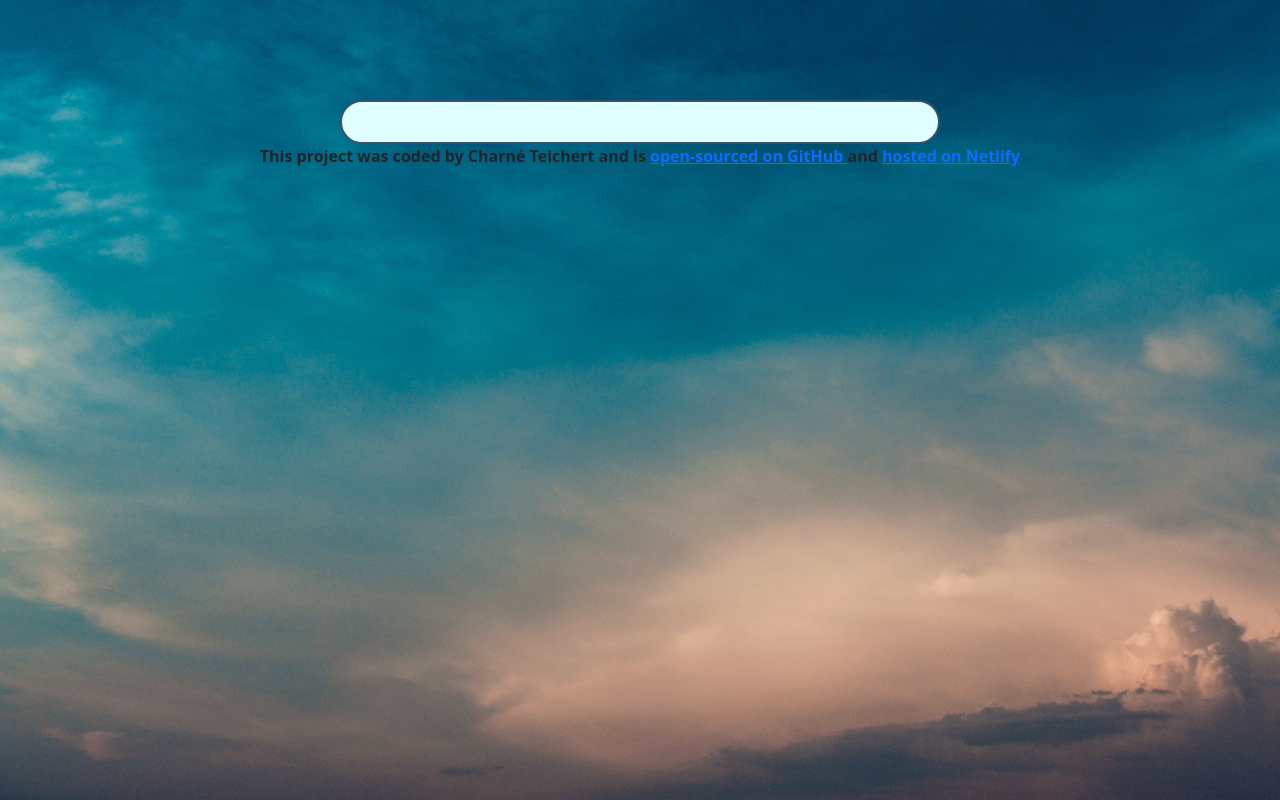
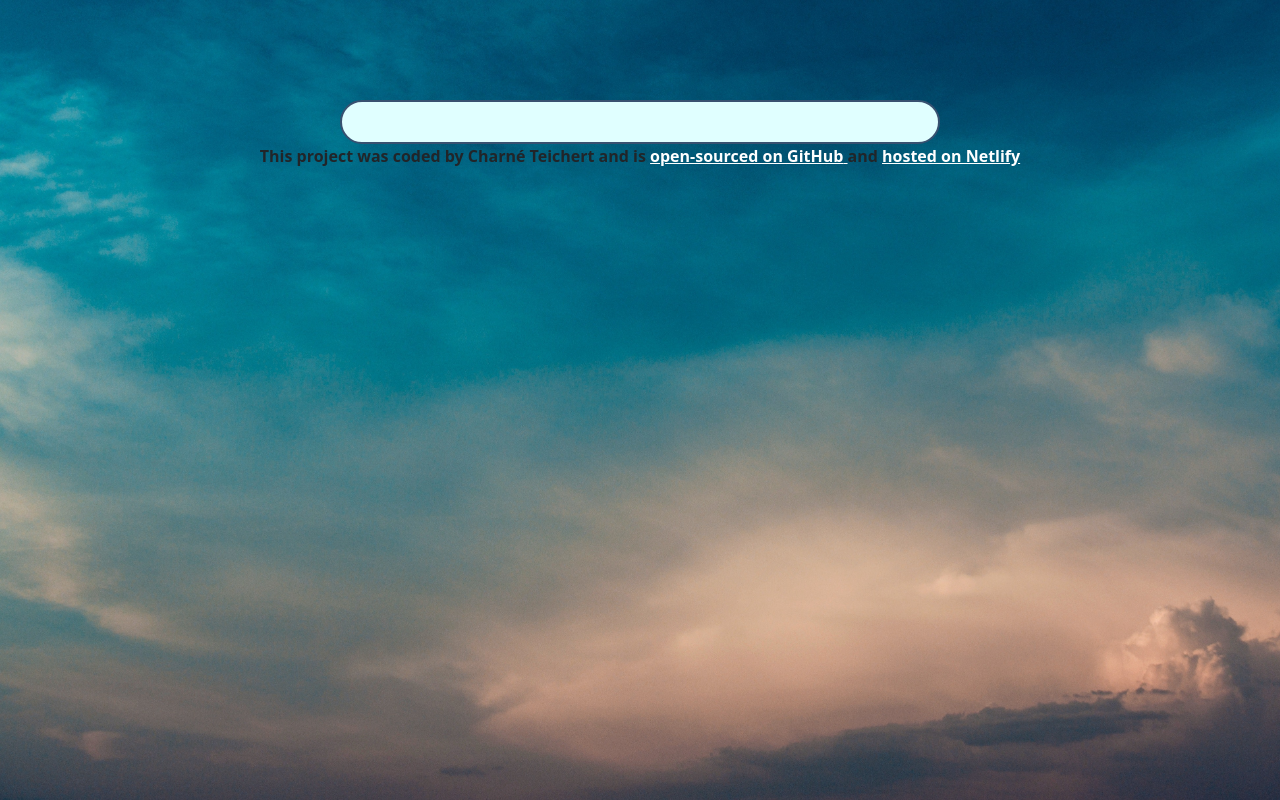
Before and after one commit to CabsT/my_react_weather_app, a React (Create React App) app: page / in a window 1280 px wide. Built offline with nearby package versions, Linux system fonts and the light colour scheme; no server answers.

Commit message:
Added styling to the footer link

```diff
--- a/src/App.css
+++ b/src/App.css
@@ -15,6 +15,6 @@ body{
   background-color: lightcyan;
 
 }
-a{
+a.link{
   color: white;
 }
--- a/src/App.js
+++ b/src/App.js
@@ -11,8 +11,16 @@ function App() {
       </div>
       <footer className="fw-bold text-center mt-0">
         This project was coded by Charné Teichert and is{" "}
-        <a href="/">open-sourced on GitHub{" "}</a>and{" "}
-        <a href="/">hosted on Netlify</a>
+        <a
+          className="link"
+          href="https://github.com/CabsT/my_react_weather_app"
+        >
+          open-sourced on GitHub{" "}
+        </a>
+        and{" "}
+        <a className="link" href="/">
+          hosted on Netlify
+        </a>
       </footer>
     </div>
   );
```
